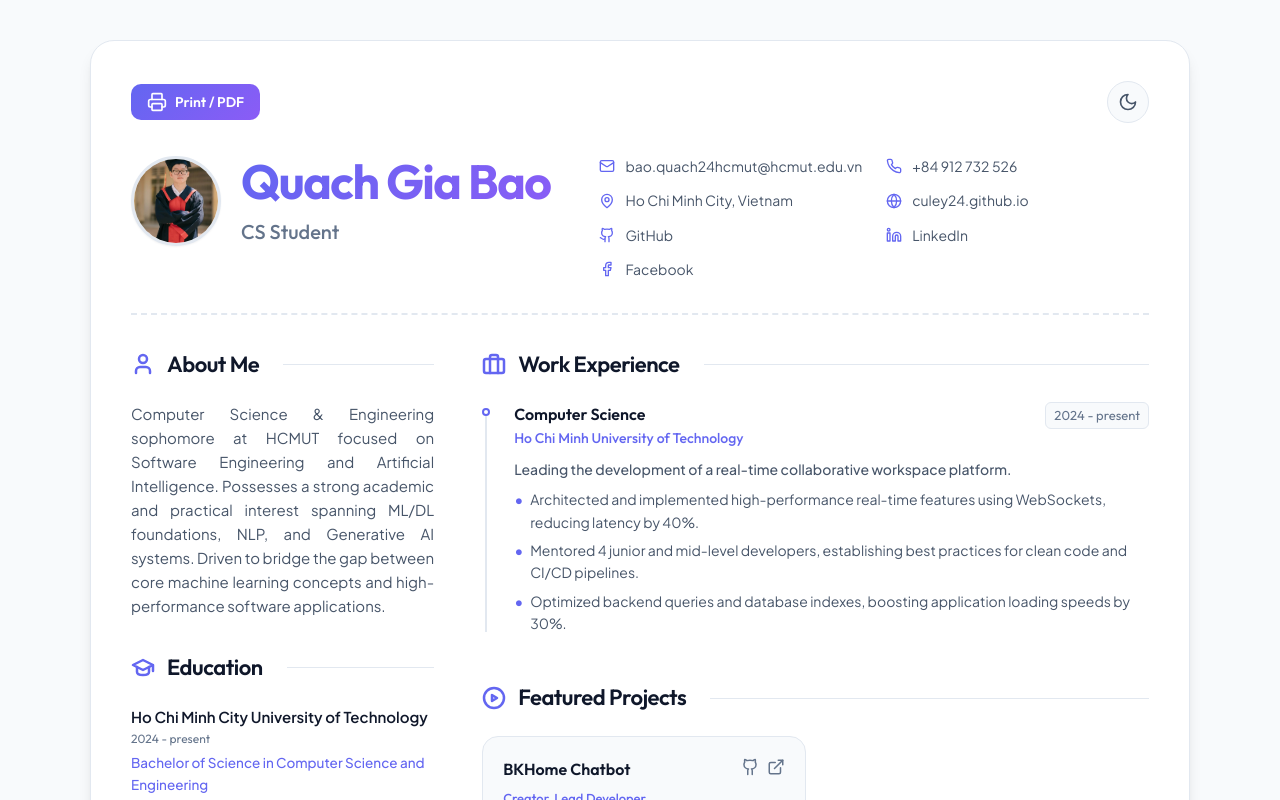
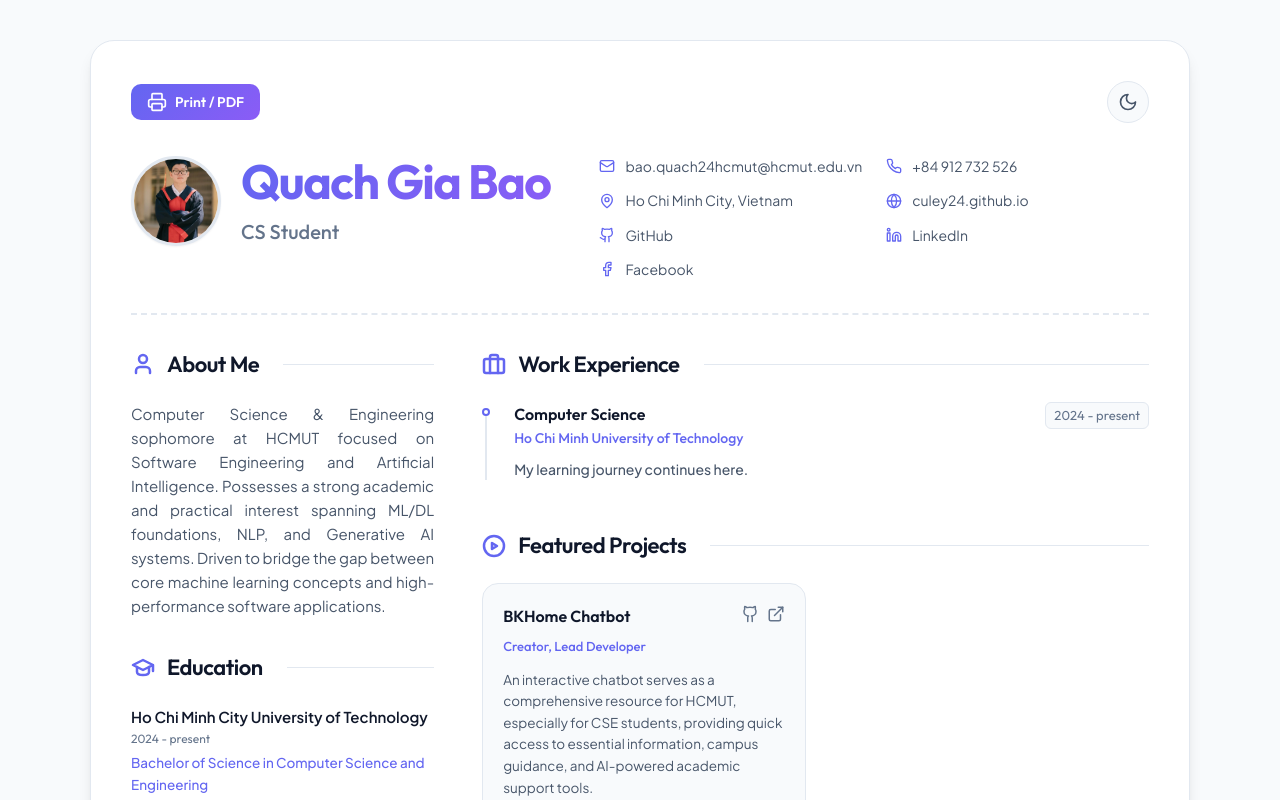
Before and after one commit to culey24/culey24.github.io, a React (Vite) app: page / in a window 1280 px wide. Shown: the top 800 px of the page. Built offline with nearby package versions, Linux system fonts and the light colour scheme.

Commit message:
adjust: work experience

```diff
--- a/src/cvData.ts
+++ b/src/cvData.ts
@@ -100,11 +100,8 @@ export const defaultCVData: CVContent = {
       company: "Ho Chi Minh University of Technology",
       role: "Computer Science",
       duration: "2024 - present",
-      description: "Leading the development of a real-time collaborative workspace platform.",
+      description: "My learning journey continues here.",
       bullets: [
-        "Architected and implemented high-performance real-time features using WebSockets, reducing latency by 40%.",
-        "Mentored 4 junior and mid-level developers, establishing best practices for clean code and CI/CD pipelines.",
-        "Optimized backend queries and database indexes, boosting application loading speeds by 30%."
       ]
     }
   ],
```
